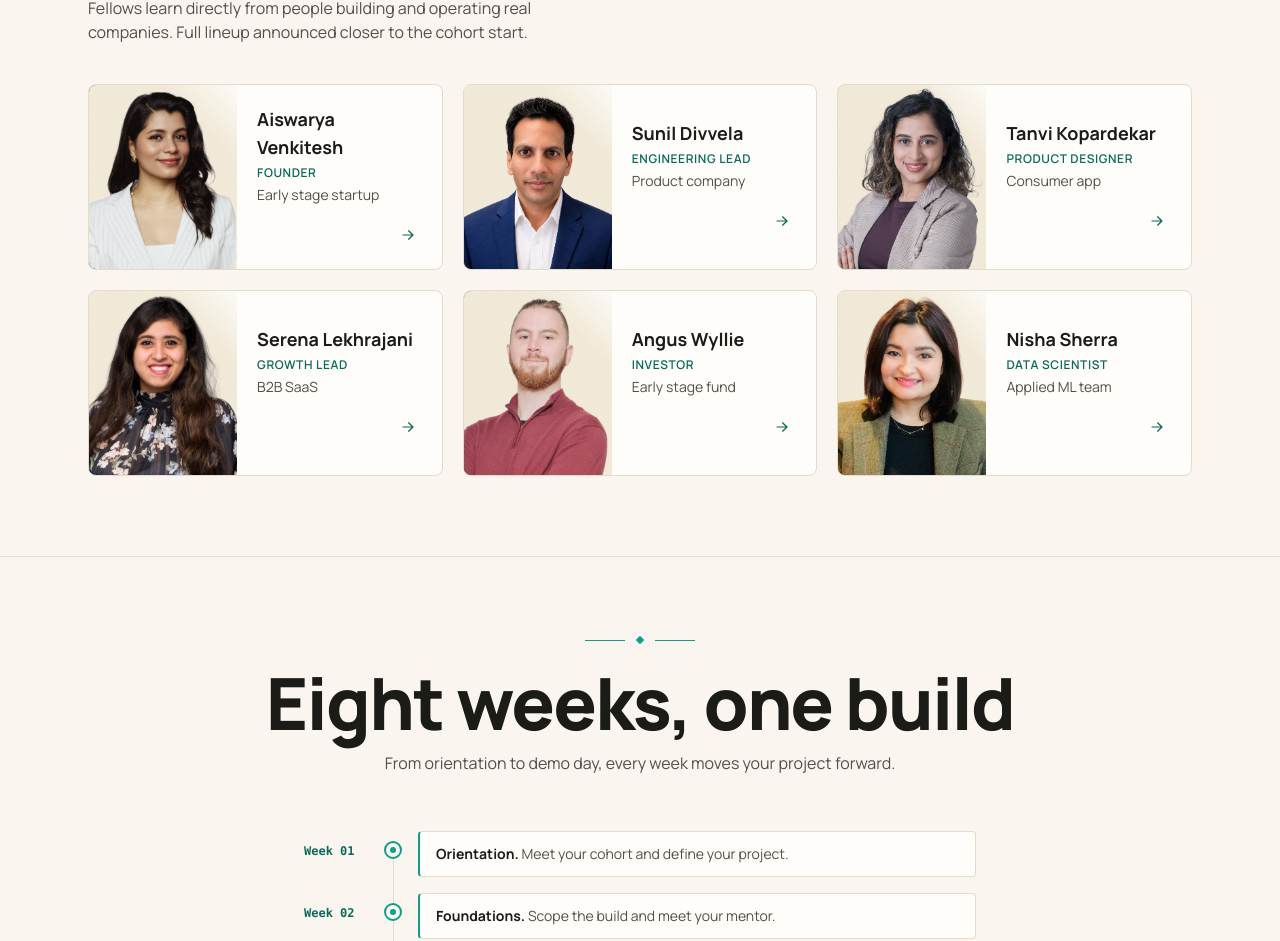
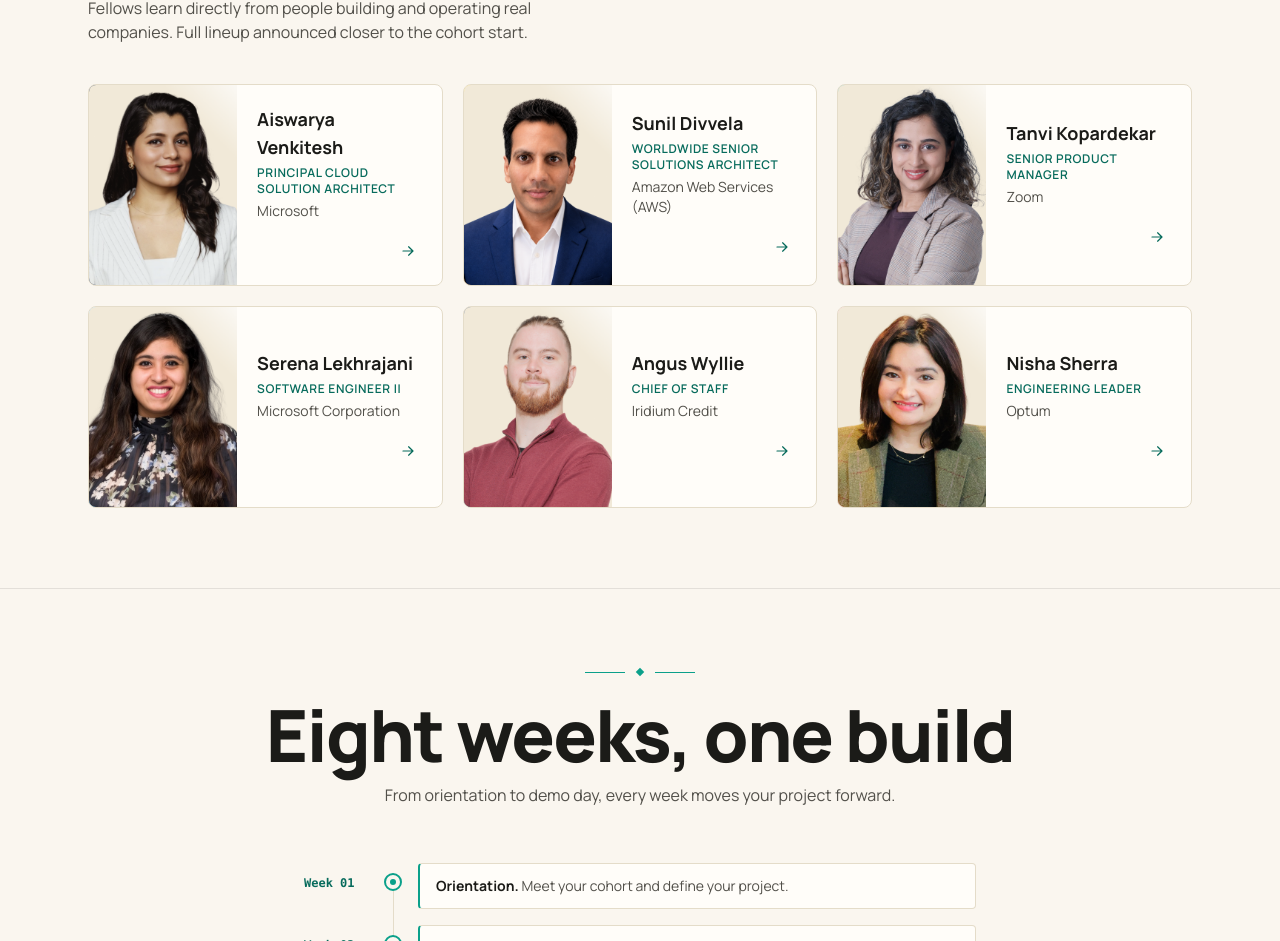
Before and after one commit to open-source-connect-01/Fellowship-NexFellow, a Next.js app: page / in a window 1280 px wide. Shown: the part 3696-4637 px from the top of the page. Built offline with nearby package versions, Linux system fonts and the light colour scheme.

Commit message:
refactor: update mentor roles and contexts for accuracy and relevance

```diff
--- a/src/components/Mentors.tsx
+++ b/src/components/Mentors.tsx
@@ -3,43 +3,43 @@ import Image from "next/image";
 const mentors = [
   {
     name: "Aiswarya Venkitesh",
-    role: "Founder",
-    context: "Early stage startup",
+    role: "Principal Cloud Solution Architect",
+    context: "Microsoft",
     image: "/mentors/aiswarya-venkitesh.png",
     color: "from-slate-700 to-slate-900",
   },
   {
     name: "Sunil Divvela",
-    role: "Engineering Lead",
-    context: "Product company",
+    role: "Worldwide Senior Solutions Architect",
+    context: "Amazon Web Services (AWS)",
     image: "/mentors/sunil-divvela.png",
     color: "from-amber-200 to-orange-400",
   },
   {
     name: "Tanvi Kopardekar",
-    role: "Product Designer",
-    context: "Consumer app",
+    role: "Senior Product Manager",
+    context: "Zoom",
     image: "/mentors/tanvi-kopardekar.png",
     color: "from-teal/40 to-teal-dark/60",
   },
   {
     name: "Serena Lekhrajani",
-    role: "Growth Lead",
-    context: "B2B SaaS",
+    role: "Software Engineer II",
+    context: "Microsoft Corporation",
     image: "/mentors/serena-lekhrajani.png",
     color: "from-sky-200 to-sky-400",
   },
   {
     name: "Angus Wyllie",
-    role: "Investor",
-    context: "Early stage fund",
+    role: "Chief of Staff",
+    context: "Iridium Credit",
     image: "/mentors/angus-wyllie.png",
     color: "from-slate-500 to-slate-700",
   },
   {
     name: "Nisha Sherra",
-    role: "Data Scientist",
-    context: "Applied ML team",
+    role: "Engineering Leader",
+    context: "Optum",
     image: "/mentors/nisha-sherra.png",
     color: "from-rose-200 to-rose-400",
   },
```
